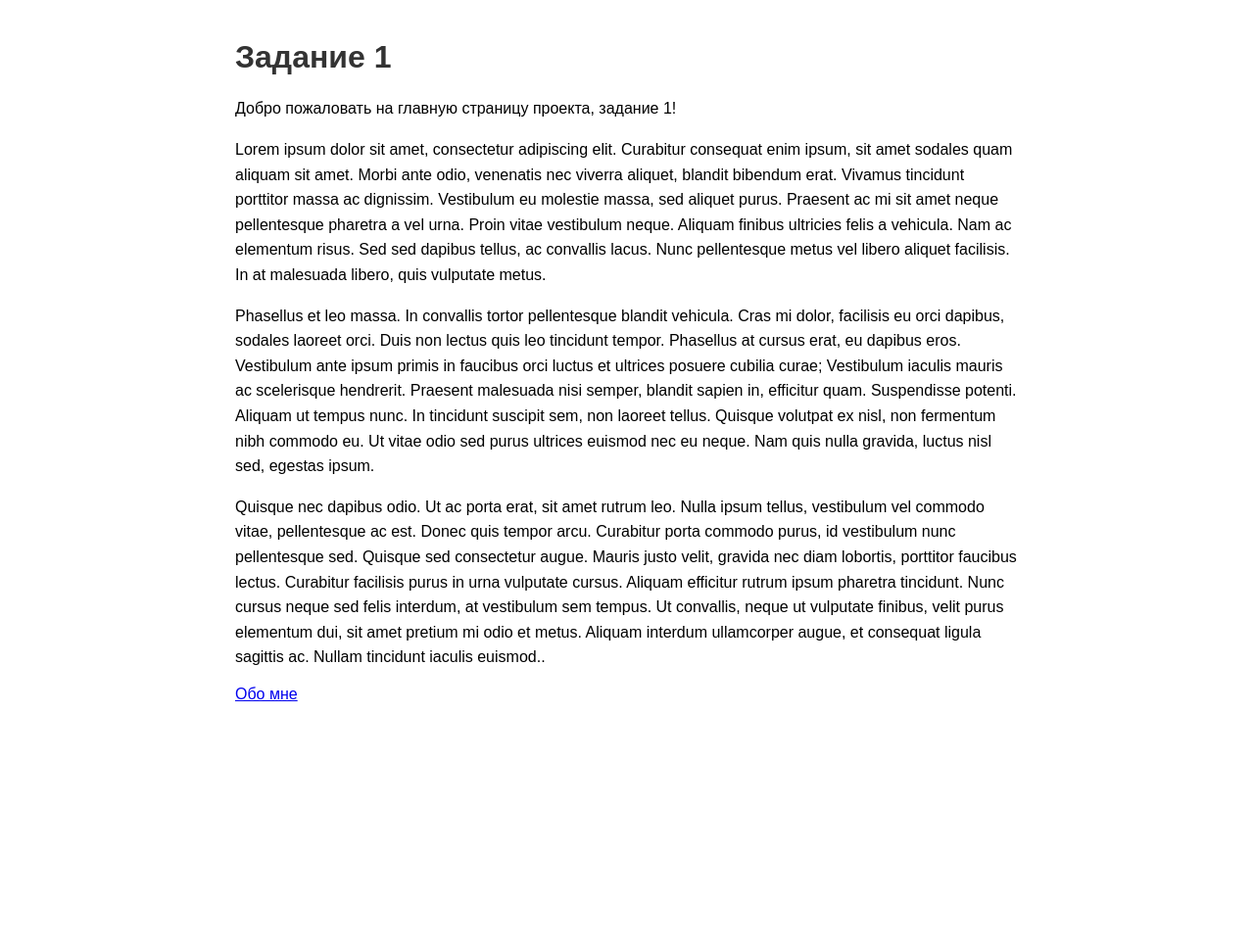
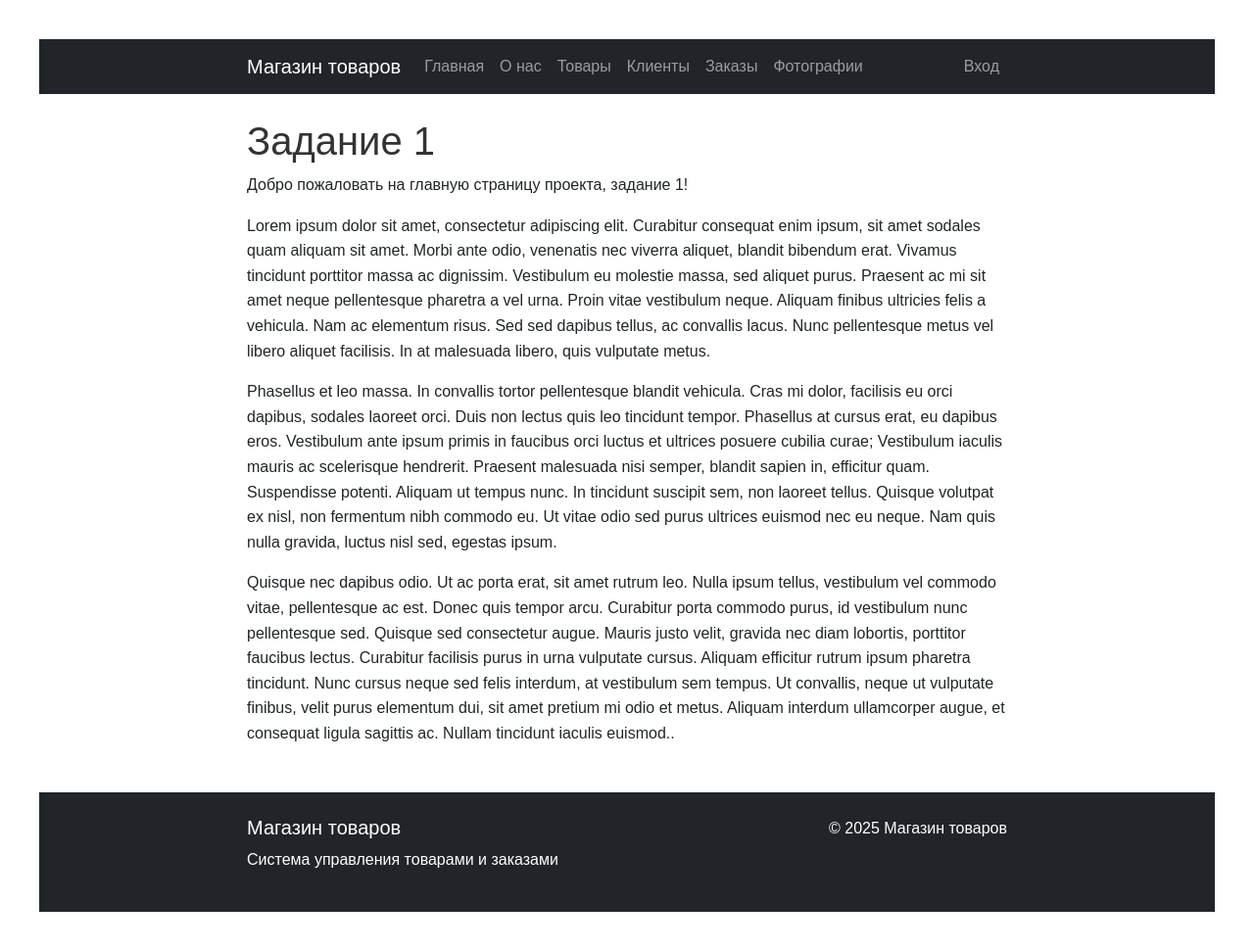
Before and after one commit to xXxalexvinxXx/django_seminars, a Django app: page / in a window 1280 px wide. Shown: the whole page at 98% size. Before the commit the page ends 716 px from the top, so only its background shows below. Run offline with Django 5.2, Linux system fonts and the light colour scheme; some libraries are stand-ins or nearby versions.

Commit message:
some changes

```diff
--- /dev/null
+++ b/seminars/myapp1/templates/myapp1/index.html
@@ -0,0 +1,30 @@
+{% extends 'base.html' %}
+
+{% block title %}Главная{% endblock %}
+
+{% block content %}
+    <h1>Задание 1</h1>
+    <p>Добро пожаловать на главную страницу проекта, задание 1!</p>
+    <p>Lorem ipsum dolor sit amet, consectetur adipiscing elit. Curabitur consequat enim ipsum, sit amet sodales
+    quam aliquam sit amet. Morbi ante odio, venenatis nec viverra aliquet, blandit bibendum erat. Vivamus
+    tincidunt porttitor massa ac dignissim. Vestibulum eu molestie massa, sed aliquet purus. Praesent ac mi
+    sit amet neque pellentesque pharetra a vel urna. Proin vitae vestibulum neque. Aliquam finibus ultricies
+    felis a vehicula. Nam ac elementum risus. Sed sed dapibus tellus, ac convallis lacus. Nunc pellentesque
+    metus vel libero aliquet facilisis. In at malesuada libero, quis vulputate metus.</p>
+
+    <p>Phasellus et leo massa. In convallis tortor pellentesque blandit vehicula. Cras mi dolor, facilisis eu
+    orci dapibus, sodales laoreet orci. Duis non lectus quis leo tincidunt tempor. Phasellus at cursus erat,
+    eu dapibus eros. Vestibulum ante ipsum primis in faucibus orci luctus et ultrices posuere cubilia curae;
+    Vestibulum iaculis mauris ac scelerisque hendrerit. Praesent malesuada nisi semper, blandit sapien in,
+    efficitur quam. Suspendisse potenti. Aliquam ut tempus nunc. In tincidunt suscipit sem, non laoreet
+    tellus. Quisque volutpat ex nisl, non fermentum nibh commodo eu. Ut vitae odio sed purus ultrices euismod
+    nec eu neque. Nam quis nulla gravida, luctus nisl sed, egestas ipsum.</p>
+
+    <p>Quisque nec dapibus odio. Ut ac porta erat, sit amet rutrum leo. Nulla ipsum tellus, vestibulum vel
+    commodo vitae, pellentesque ac est. Donec quis tempor arcu. Curabitur porta commodo purus, id vestibulum
+    nunc pellentesque sed. Quisque sed consectetur augue. Mauris justo velit, gravida nec diam lobortis,
+    porttitor faucibus lectus. Curabitur facilisis purus in urna vulputate cursus. Aliquam efficitur rutrum
+    ipsum pharetra tincidunt. Nunc cursus neque sed felis interdum, at vestibulum sem tempus. Ut convallis,
+    neque ut vulputate finibus, velit purus elementum dui, sit amet pretium mi odio et metus. Aliquam
+    interdum ullamcorper augue, et consequat ligula sagittis ac. Nullam tincidunt iaculis euismod..</p>
+{% endblock %}
--- a/seminars/myapp1/views.py
+++ b/seminars/myapp1/views.py
@@ -1,85 +1,12 @@
 import logging
-
-from django.http import HttpResponse
+from django.shortcuts import render
 
 logger = logging.getLogger('page_visits')
 
 def index(request):
-    html = """
-    <!DOCTYPE html>
-    <html>
-    <head>
-        <title>Главная</title>
-        <style>
-            body { font-family: Arial, sans-serif; margin: 40px; }
-            .container { max-width: 800px; margin: 0 auto; }
-            h1 { color: #333; }
-            p { line-height: 1.6; }
-        </style>
-    </head>
-    <body>
-        <div class="container">
-            <h1>Задание 1</h1>
-            <p>Добро пожаловать на главную страницу проекта, задание 1!</p>
-            <p>Lorem ipsum dolor sit amet, consectetur adipiscing elit. Curabitur consequat enim ipsum, sit amet sodales
-            quam aliquam sit amet. Morbi ante odio, venenatis nec viverra aliquet, blandit bibendum erat. Vivamus
-            tincidunt porttitor massa ac dignissim. Vestibulum eu molestie massa, sed aliquet purus. Praesent ac mi
-            sit amet neque pellentesque pharetra a vel urna. Proin vitae vestibulum neque. Aliquam finibus ultricies
-            felis a vehicula. Nam ac elementum risus. Sed sed dapibus tellus, ac convallis lacus. Nunc pellentesque
-            metus vel libero aliquet facilisis. In at malesuada libero, quis vulputate metus.</p>
-            </n>
-            <p>Phasellus et leo massa. In convallis tortor pellentesque blandit vehicula. Cras mi dolor, facilisis eu
-            orci dapibus, sodales laoreet orci. Duis non lectus quis leo tincidunt tempor. Phasellus at cursus erat,
-            eu dapibus eros. Vestibulum ante ipsum primis in faucibus orci luctus et ultrices posuere cubilia curae;
-            Vestibulum iaculis mauris ac scelerisque hendrerit. Praesent malesuada nisi semper, blandit sapien in,
-            efficitur quam. Suspendisse potenti. Aliquam ut tempus nunc. In tincidunt suscipit sem, non laoreet
-            tellus. Quisque volutpat ex nisl, non fermentum nibh commodo eu. Ut vitae odio sed purus ultrices euismod
-            nec eu neque. Nam quis nulla gravida, luctus nisl sed, egestas ipsum.</p>
-            </n>
-            <p>Quisque nec dapibus odio. Ut ac porta erat, sit amet rutrum leo. Nulla ipsum tellus, vestibulum vel
-            commodo vitae, pellentesque ac est. Donec quis tempor arcu. Curabitur porta commodo purus, id vestibulum
-            nunc pellentesque sed. Quisque sed consectetur augue. Mauris justo velit, gravida nec diam lobortis,
-            porttitor faucibus lectus. Curabitur facilisis purus in urna vulputate cursus. Aliquam efficitur rutrum
-            ipsum pharetra tincidunt. Nunc cursus neque sed felis interdum, at vestibulum sem tempus. Ut convallis,
-            neque ut vulputate finibus, velit purus elementum dui, sit amet pretium mi odio et metus. Aliquam
-            interdum ullamcorper augue, et consequat ligula sagittis ac. Nullam tincidunt iaculis euismod..</p>
-            <nav>
-                <a href="/about/">Обо мне</a>
-            </nav>
-        </div>
-    </body>
-    </html>
-    """
     logger.info('Index page accessed')
-    return HttpResponse(html)
+    return render(request, 'myapp1/index.html')
 
 def about(request):
-    html = """
-    <!DOCTYPE html>
-    <html>
-    <head>
-        <title>Обо мне</title>
-        <style>
-            body { font-family: Arial, sans-serif; margin: 40px; }
-            .container { max-width: 800px; margin: 0 auto; }
-            h1 { color: #333; }
-            p { line-height: 1.6; }
-        </style>
-    </head>
-    <body>
-        <div class="container">
-            <h1>Обо мне</h1>
-            <p>Привет! Меня зовут Александр, я выполняю 1е задание семинара.</p>
-            </n>
-            <p>Lorem ipsum dolor sit amet, consectetur adipiscing elit. Phasellus justo ligula, finibus id risus ut, tempus dapibus justo. Aliquam lacus turpis, elementum id porttitor nec, finibus sed eros. Vestibulum imperdiet sem ut malesuada tempus. Donec facilisis lacus bibendum mi commodo, ut rutrum odio ornare. Maecenas volutpat enim sit amet tellus pulvinar cursus. Class aptent taciti sociosqu ad litora torquent per conubia nostra, per inceptos himenaeos. Proin in viverra metus. Aenean venenatis turpis auctor dui molestie, vitae iaculis ligula tempus. Vestibulum feugiat viverra enim ac viverra. Suspendisse sit amet nisi blandit, egestas est ac, malesuada nunc. Sed non auctor massa. Nunc imperdiet risus eu vulputate lacinia. Sed eu massa id ante congue suscipit et vitae orci.</p>
-
-            <p>Cras gravida maximus dui quis fermentum. Aliquam mattis consequat nulla, id cursus lorem finibus nec. Curabitur at pulvinar nisi. Quisque accumsan lacus vitae hendrerit semper. Quisque a congue mi. Phasellus felis ligula, sollicitudin vitae faucibus at, feugiat ut augue. Etiam vulputate sit amet elit quis aliquet. Etiam odio lectus, laoreet et accumsan non, consequat at enim. Donec sit amet eleifend nibh. Curabitur dignissim, libero vel fringilla venenatis, magna velit lacinia lectus, et imperdiet enim urna id turpis. Cras a condimentum nisi, sed dictum enim. Cras luctus, sem ut vehicula elementum, dui nunc dignissim erat, ut auctor odio quam tristique urna. Aenean et augue quis elit tincidunt laoreet quis a nisl.</p>
-            <nav>
-                <a href="/">На главную</a>
-            </nav>
-        </div>
-    </body>
-    </html>
-    """
     logger.info('About page accessed')
-    return HttpResponse(html)
+    return render(request, 'myapp1/about.html')
--- a/seminars/templates/base.html
+++ b/seminars/templates/base.html
@@ -8,18 +8,30 @@
     <link href="https://cdn.jsdelivr.net/npm/bootstrap@5.3.0/dist/css/bootstrap.min.css" rel="stylesheet">
     <!-- Font Awesome иконки -->
     <link href="https://cdnjs.cloudflare.com/ajax/libs/font-awesome/6.0.0/css/all.min.css" rel="stylesheet">
+    <style>
+        body { font-family: Arial, sans-serif; margin: 40px; }
+        .container { max-width: 800px; margin: 0 auto; }
+        h1 { color: #333; }
+        p { line-height: 1.6; }
+    </style>
     {% block extra_css %}{% endblock %}
 </head>
 <body>
     <!-- Навигационная панель -->
     <nav class="navbar navbar-expand-lg navbar-dark bg-dark">
         <div class="container">
-            <a class="navbar-brand" href="/">Магазин товаров</a>
+            <a class="navbar-brand" href="{% url 'index' %}">Магазин товаров</a>
             <button class="navbar-toggler" type="button" data-bs-toggle="collapse" data-bs-target="#navbarNav">
                 <span class="navbar-toggler-icon"></span>
             </button>
             <div class="collapse navbar-collapse" id="navbarNav">
                 <ul class="navbar-nav me-auto">
+                    <li class="nav-item">
+                        <a class="nav-link" href="{% url 'index' %}">Главная</a>
+                    </li>
+                    <li class="nav-item">
+                        <a class="nav-link" href="{% url 'about' %}">О нас</a>
+                    </li>
                     <li class="nav-item">
                         <a class="nav-link" href="{% url 'myapp2:product_list' %}">Товары</a>
                     </li>
@@ -64,7 +76,9 @@
     {% endif %}
 
     <!-- Основное содержимое -->
-    {% block content %}{% endblock %}
+    <div class="container mt-4">
+        {% block content %}{% endblock %}
+    </div>
 
     <!-- Footer -->
     <footer class="bg-dark text-white mt-5 py-4">
```
Also changed, not shown: seminars/myapp1/templates/myapp1/about.html (added, +12 -0 lines), 1 other file.
